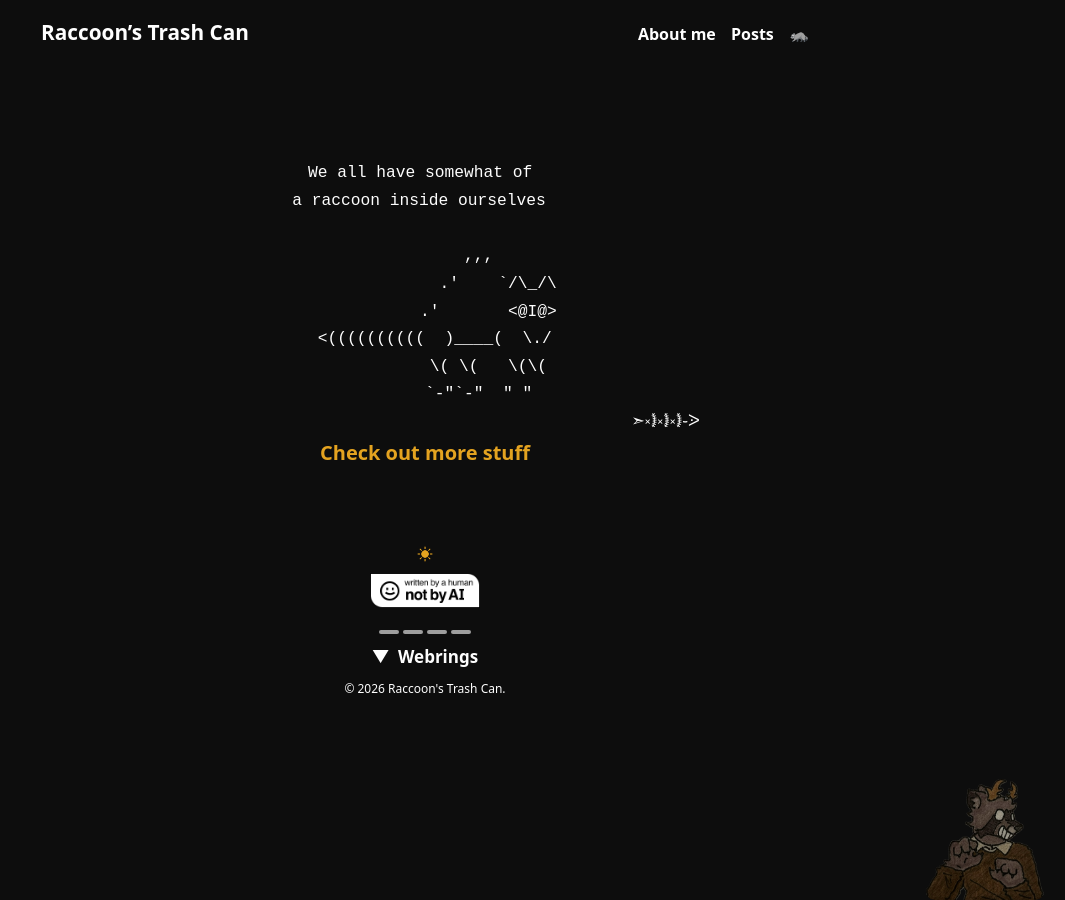
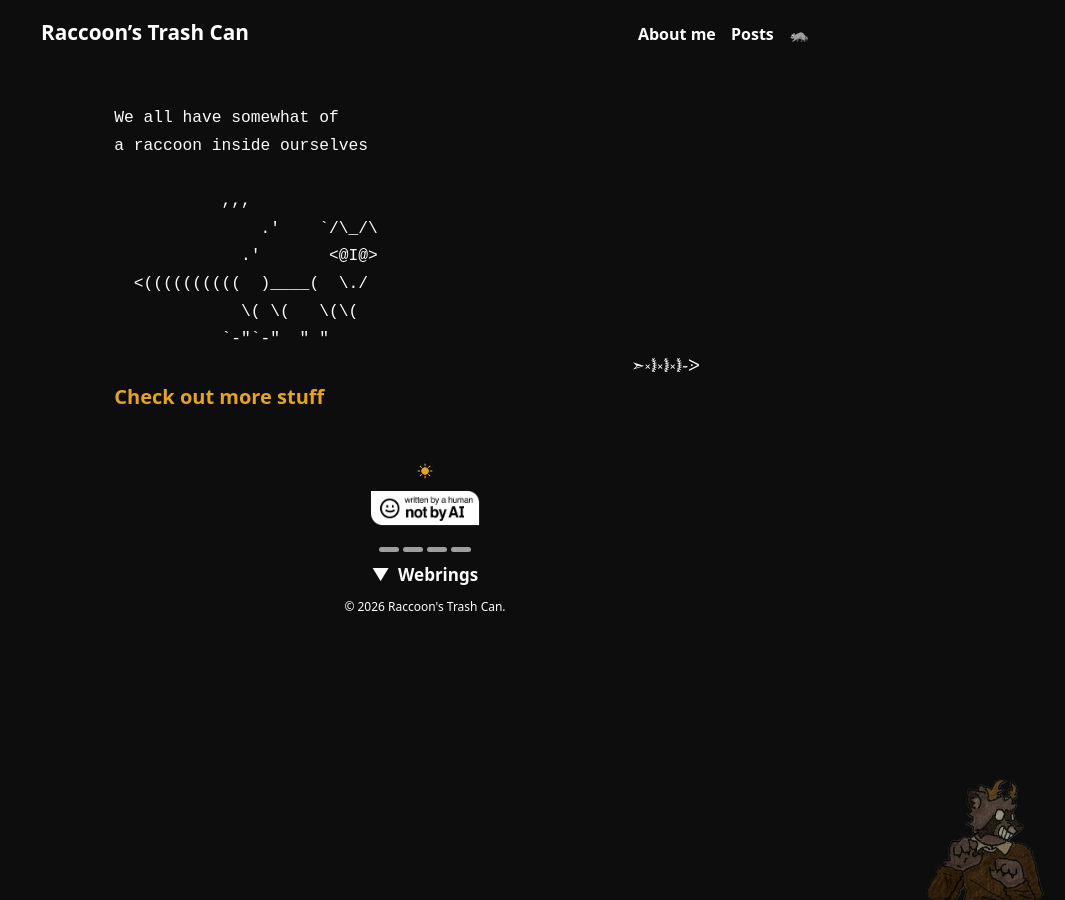
Before and after one commit to raccoonfangz/raccoonfangz.github.io, a Jekyll site: the page built from secret.md, in a window 1280 px wide. Shown: the whole page, without its empty margins (215-1280 px from the left). Built offline with Jekyll 4.4.1, drawn with Linux system fonts in a browser that asks for light colours; grey boxes are pictures that could not be loaded.

Commit message:
Update secret.md

```diff
--- a/secret.md
+++ b/secret.md
@@ -3,8 +3,9 @@ layout: default
 title: "Secret"
 permalink: /secret/
 ---
-<div style="text-align: center; white-space: pre; font-family: monospace;">
-  <pre>
+
+<div style="text-align: center;">
+  <pre style="display: inline-block; text-align: left; white-space: pre; font-family: monospace;">
 ⠀⠀⠀⠀⠀⠀⠀⠀⠀⠀⠀⠀⠀⠀⠀⠀⠀⠀⠀⠀⠀⠀⠀⠀⠀⠀⠀⠀⠀⠀
 We all have somewhat of
 a raccoon inside ourselves⠀
```
